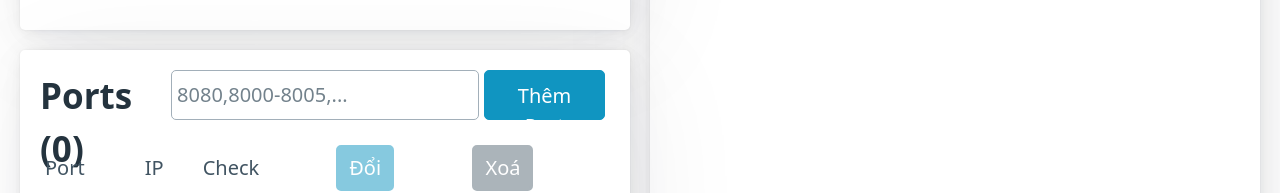
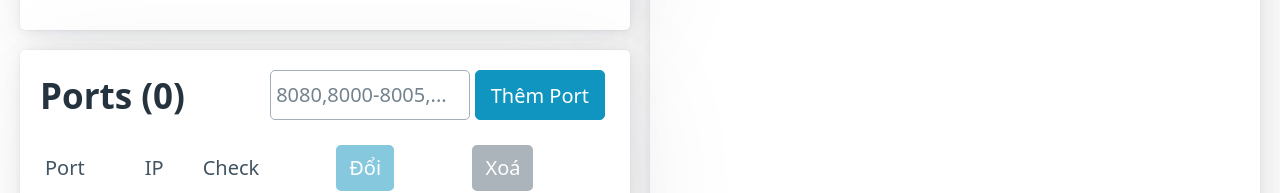
Before and after one commit to KhanhhNe/sshmanager-v2, a Vue app: page / in a window 1280 px wide. Shown: the part 398-591 px from the top of the page. Built offline with nearby package versions, Linux system fonts and the light colour scheme; no server answers.

Commit message:
Fix Ports adding bug

```diff
--- a/src/App.vue
+++ b/src/App.vue
@@ -87,7 +87,9 @@ export default {
         headers: {
           'Content-Type': 'application/json'
         },
-        body: JSON.stringify(ports)
+        body: JSON.stringify(ports.map(portNumber => {
+          return {port: portNumber}
+        }))
       })
       this.portsSocket.send('update')
     }
--- a/src/components/Ports.vue
+++ b/src/components/Ports.vue
@@ -113,7 +113,7 @@ article {
   input {
     padding: 0 0.25rem !important;
     height: auto !important;
-    width: auto !important;
+    width: 35% !important;
   }
 }
 </style>
```
